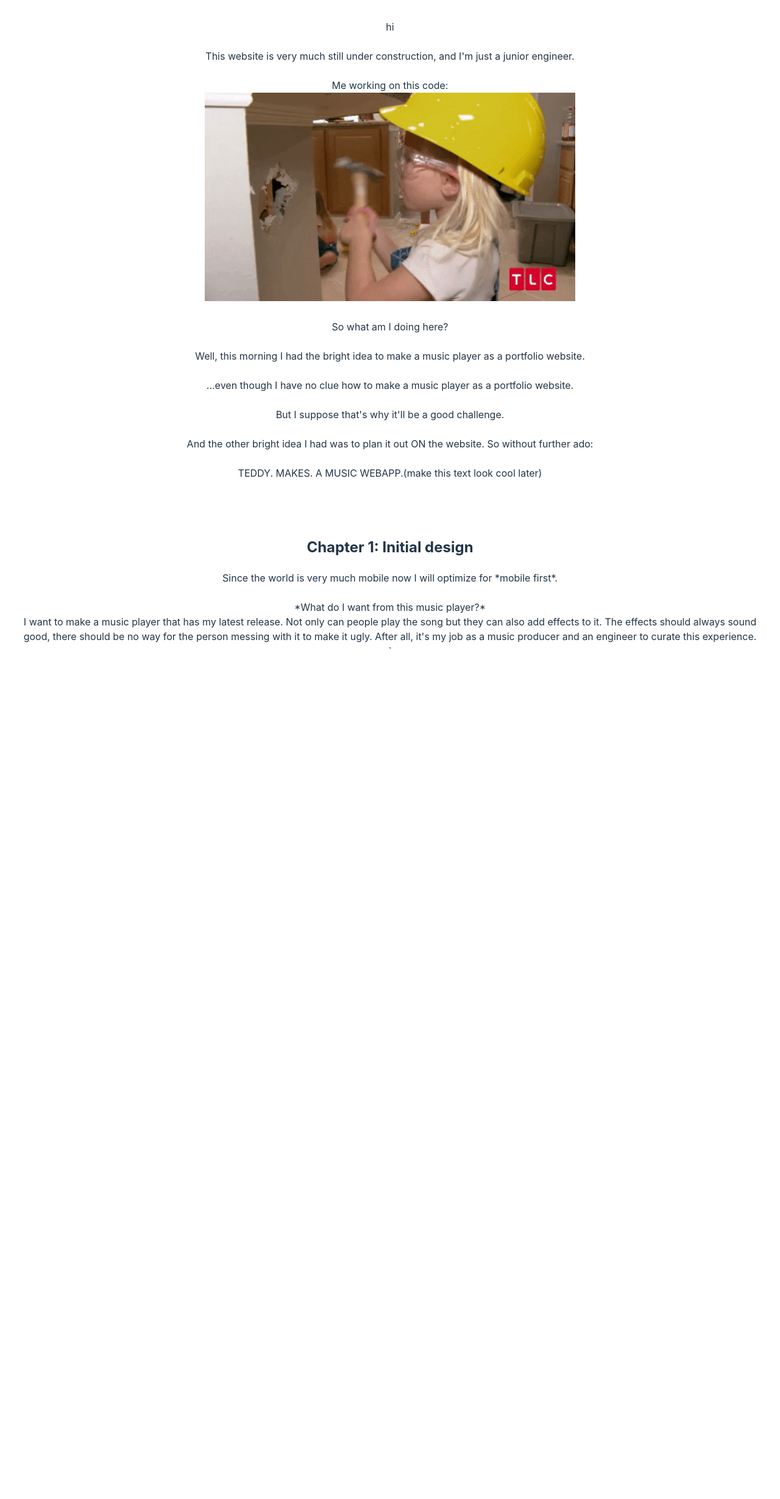
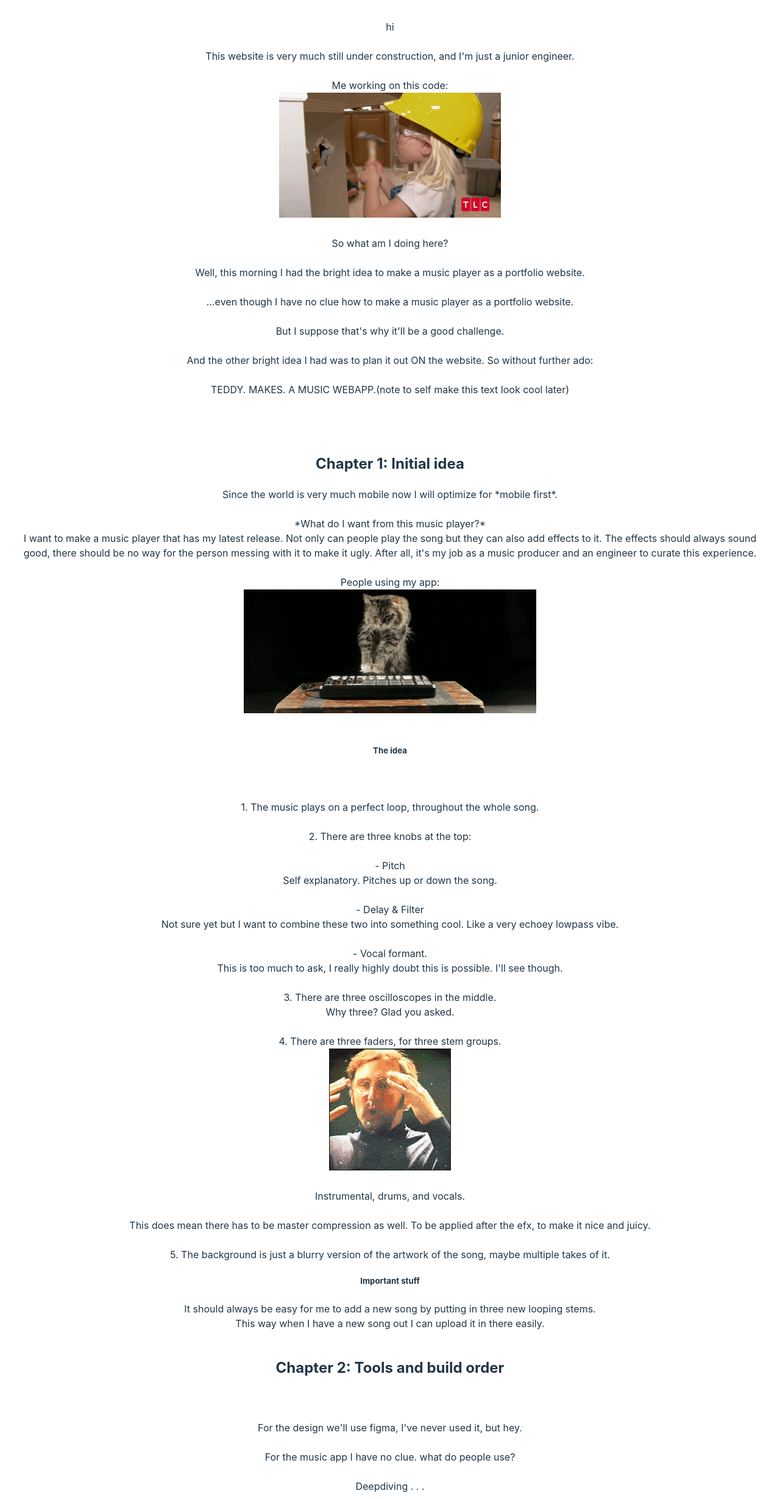
Before and after one commit to TedderGoGetter/Teddyrobzdotcom, a React (Vite) app: page / in a window 1280 px wide. Shown: the top 2459 px of the page at 61% size. Before the commit the page ends 1112 px from the top, so only its background shows below. Built offline with nearby package versions, Linux system fonts and the light colour scheme.

Commit message:
initial idea done, vercel ready

```diff
--- a/src/Plan.css
+++ b/src/Plan.css
@@ -1,3 +1,3 @@
 .construction-gif {
-    width: 50%;
+    width: 30%;
 }
--- a/src/Plan.jsx
+++ b/src/Plan.jsx
@@ -1,5 +1,8 @@
 import constructionGif from './assets/construction.gif'
+import vibingGif from './assets/vibing.gif'
+import mindblowGif from './assets/mindblow.gif'
 import './Plan.css'
+
 
 function Plan() {
 
@@ -25,10 +28,12 @@ function Plan() {
             <br></br><br></br>
             And the other bright idea I had was to plan it out ON the website. So without further ado:
             <br></br><br></br>
-            TEDDY. MAKES. A MUSIC WEBAPP.(make this text look cool later)
+            TEDDY. MAKES. A MUSIC WEBAPP.(note to self make this text look cool later)
             <br></br><br></br>
             <br></br><br></br>
-            <h2>Chapter 1: Initial design</h2>
+
+            <h2>Chapter 1: Initial idea</h2>
+
             Since the world is very much mobile now I will optimize for *mobile first*.
             <br></br><br></br>
             *What do I want from this music player?*
@@ -37,9 +42,62 @@ function Plan() {
             Not only can people play the song but they can also add effects to it.
             The effects should always sound good, there should be no way for the person messing with it to make it ugly.
             After all, it's my job as a music producer and an engineer to curate this experience.
+
+            <br></br><br></br>
+            People using my app:
+            <br></br>
+            <img src={vibingGif} className='vibing-gif' alt="vibing-gif" />
+
+            <br></br><br></br>
+            <h5>The idea</h5>
+            <br></br><br></br>
+            1. The music plays on a perfect loop, throughout the whole song.
+            <br></br><br></br>
+            2. There are three knobs at the top:
+            <br></br><br></br>
+            - Pitch
+            <br></br>
+            Self explanatory. Pitches up or down the song.
+            <br></br><br></br>
+            - Delay & Filter
+            <br></br>
+            Not sure yet but I want to combine these two into something cool. Like a very echoey lowpass vibe.
+            <br></br><br></br>
+            - Vocal formant.
+            <br></br>
+            This is too much to ask, I really highly doubt this is possible. I'll see though.
+            <br></br><br></br>
+            3. There are three oscilloscopes in the middle.
+            <br></br>
+            Why three? Glad you asked.
+            <br></br><br></br>
+            4. There are three faders, for three stem groups.
+            <br></br>
+            <img src={mindblowGif} className='mindblow-gif' alt="mindblow-gif" />
+            <br></br><br></br>
+            Instrumental, drums, and vocals.
+            <br></br><br></br>
+            This does mean there has to be master compression as well.
+            To be applied after the efx, to make it nice and juicy.
+            <br></br><br></br>
+            5. The background is just a blurry version of the artwork of the song, maybe multiple takes of it.
             <br></br>
 
-            `
+            <h5>Important stuff</h5>
+            It should always be easy for me to add a new song by putting in three new looping stems.
+            <br></br>
+            This way when I have a new song out I can upload it in there easily.
+
+            <br></br><br></br>
+            <h2>Chapter 2: Tools and build order</h2>
+            <br></br><br></br>
+            For the design we'll use figma, I've never used it, but hey.
+            <br></br><br></br>
+            For the music app I have no clue. what do people use?
+            <br></br><br></br>
+            Deepdiving . . .
+
+
 
 
 
```
Also changed, not shown: src/assets/mindblow.gif (added), src/assets/vibing.gif (added).
